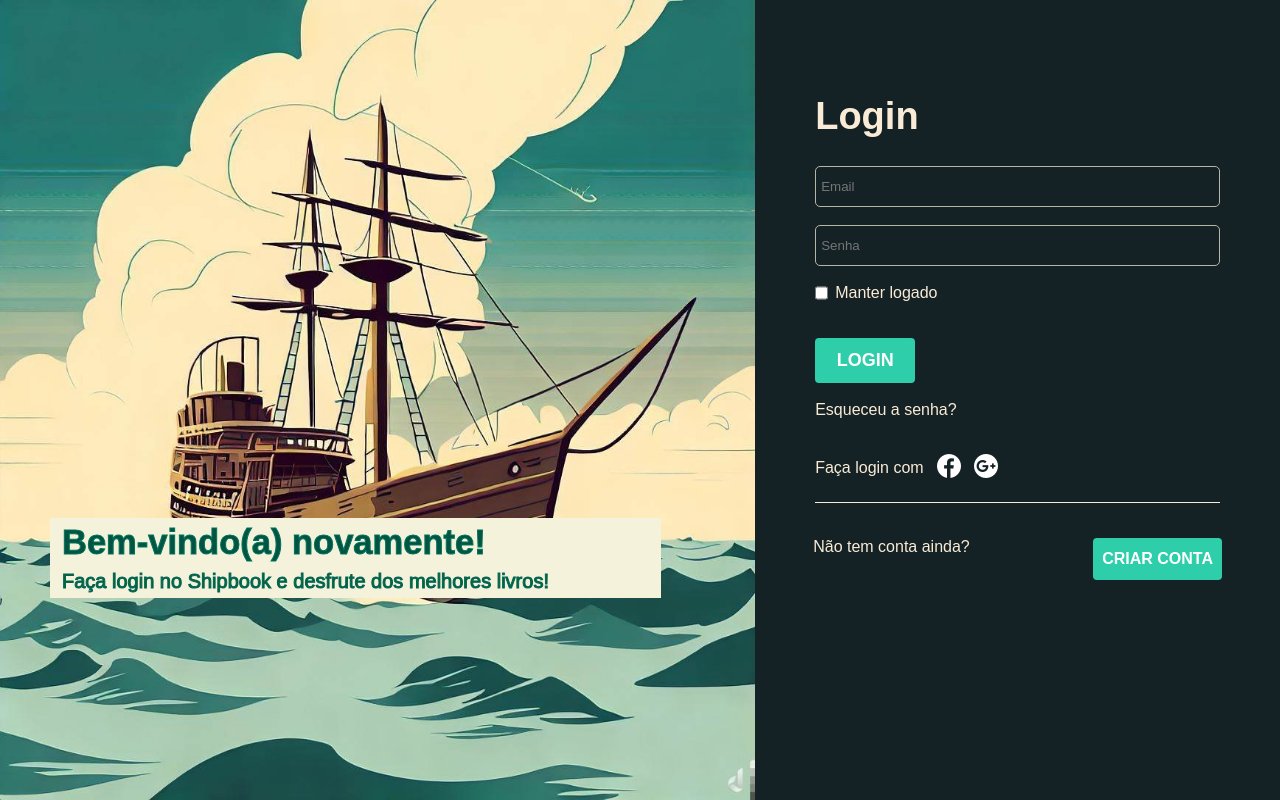
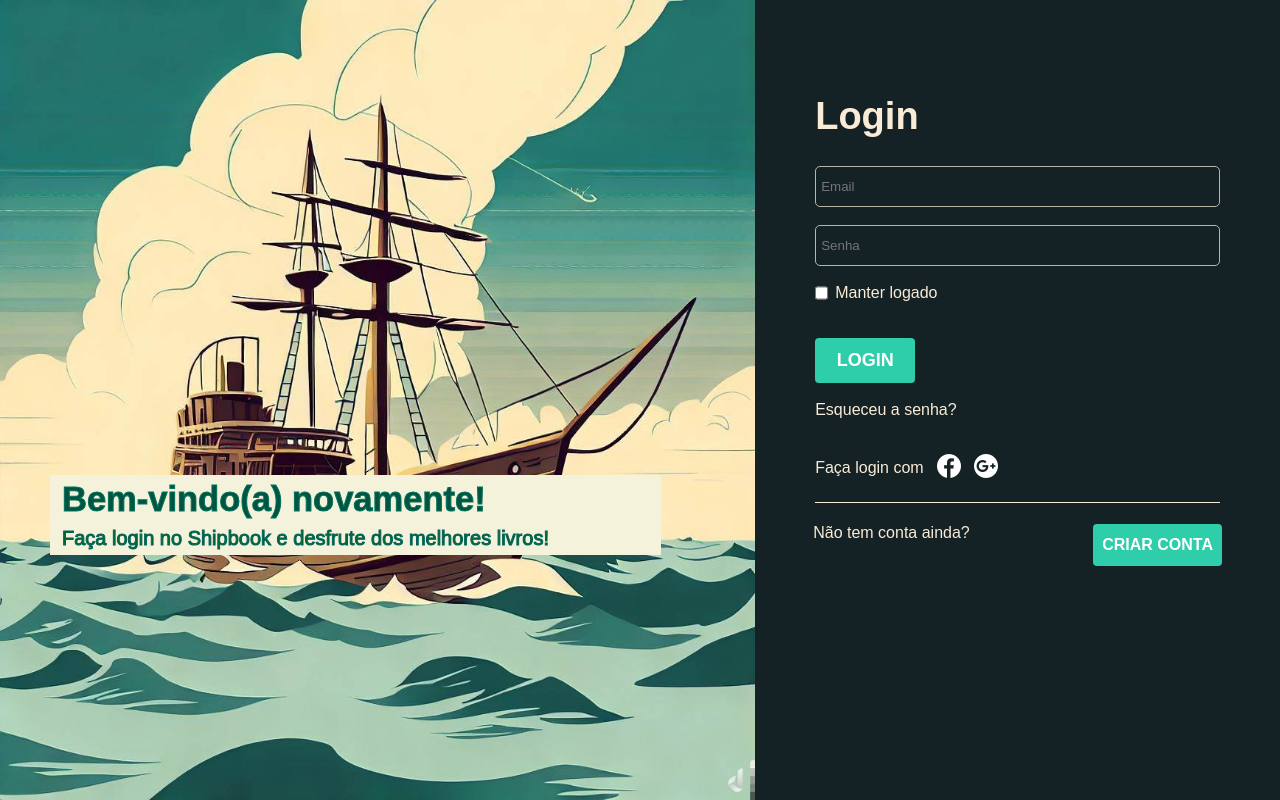
Before and after one commit to Gabriiell0710/projeto-frontend-shipbook, a plain HTML site: page index.html in a window 1280 px wide. Drawn offline with Linux system fonts and the light colour scheme.

Commit message:
ajuste scroll V1

```diff
--- a/src/css/style.css
+++ b/src/css/style.css
@@ -26,7 +26,7 @@
     display: flex;
     flex-flow: column nowrap;
     position: absolute;
-    top: 518px;
+    top: 475px;
     left: 50px;
     gap: 8px;
     font-size: 23px;
@@ -152,7 +152,8 @@
     justify-content: space-between;
     margin-left: 58px;
     margin-right: 58px;
-    margin-top: 15px;
+    margin-top: 1px;
+
 }
 
 .rodape p{
```
